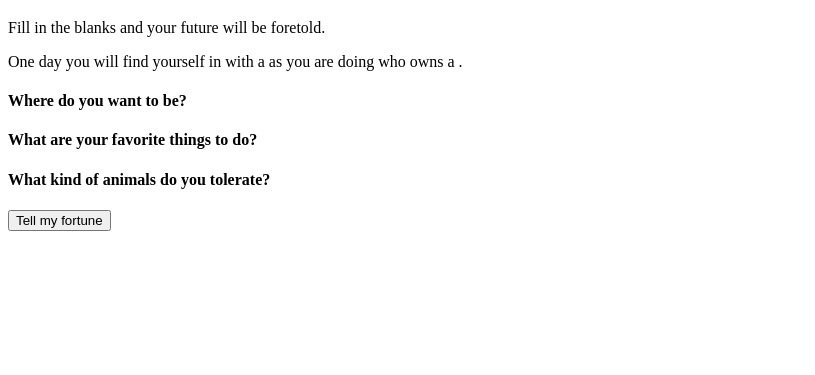
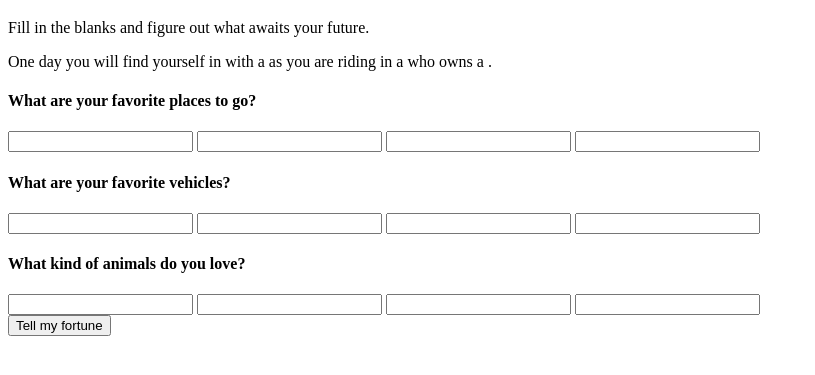
Before and after one commit to mmontoya104/MASH-Game, a plain HTML site: page index.html in a window 1280 px wide. Shown: the part 61-436 px from the top of the page, without its empty margins (0-815 px from the left). Drawn offline with Linux system fonts and the light colour scheme.

Commit message:
Update index.html

```diff
--- a/index.html
+++ b/index.html
@@ -14,32 +14,32 @@
   <!-- BODY SECTION STARTS -->
   <body>
     <h1>MASH</h1>
-    <p class="description">Fill in the blanks and your future will be foretold.</p>
+    <p class="description">Fill in the blanks and figure out what awaits your future.</p>
     <form action="" method="post" id="mash">
       <div id="type" class="hide">
-        <p>One day you will find yourself in <span id="type_1"></span> with a <span id="type_3"></span> as you are doing <span id="type_2"></span> who owns a <span id="home"></span>.
+        <p>One day you will find yourself in <span id="answer_1[]"></span> with a <span id="answer_3[]"></span> as you are riding in a <span id="answer_2[]"></span> who owns a <span id="home"></span>.
       </div>
       <div class="bucket">
         <div class="choice-bucket">
-          <h4 class="highlight">Where do you want to be?</h4>
-          <type="type_1">
-          <type="type_1">
-          <type="type_1">
-          <type="type_1">
+          <h4 class="highlight">What are your favorite places to go?</h4>
+          <input name="answer_1[]" type="text">
+          <input name="answer_1[]" type="text">
+          <input name="answer_1[]" type="text">
+          <input name="answer_1[]" type="text">
         </div>
         <div class="choice-bucket">
-          <h4 class="highlight">What are your favorite things to do?</h4>
-          <type="type_2">
-          <type="type_2">
-          <type="type_2">
-          <type="type_2">
+          <h4 class="highlight">What are your favorite vehicles?</h4>
+          <input name="answer_2[]" type="text">
+          <input name="answer_2[]" type="text">
+          <input name="answer_2[]" type="text">
+          <input name="answer_2[]" type="text">
         </div>
         <div class="choice-bucket">
-          <h4 class="highlight">What kind of animals do you tolerate?</h4>
-          <input="type_3">
-          <input="type_3">
-          <input="type_3">
-          <input="type_3">
+          <h4 class="highlight">What kind of animals do you love?</h4>
+          <input name="answer_3[]" type="text">
+          <input name="answer_3[]" type="text">
+          <input name="answer_3[]" type="text">
+          <input name="answer_3[]" type="text">
         </div>
       </div>
       <button type="submit" class="button-submit">Tell my fortune</button>
```
